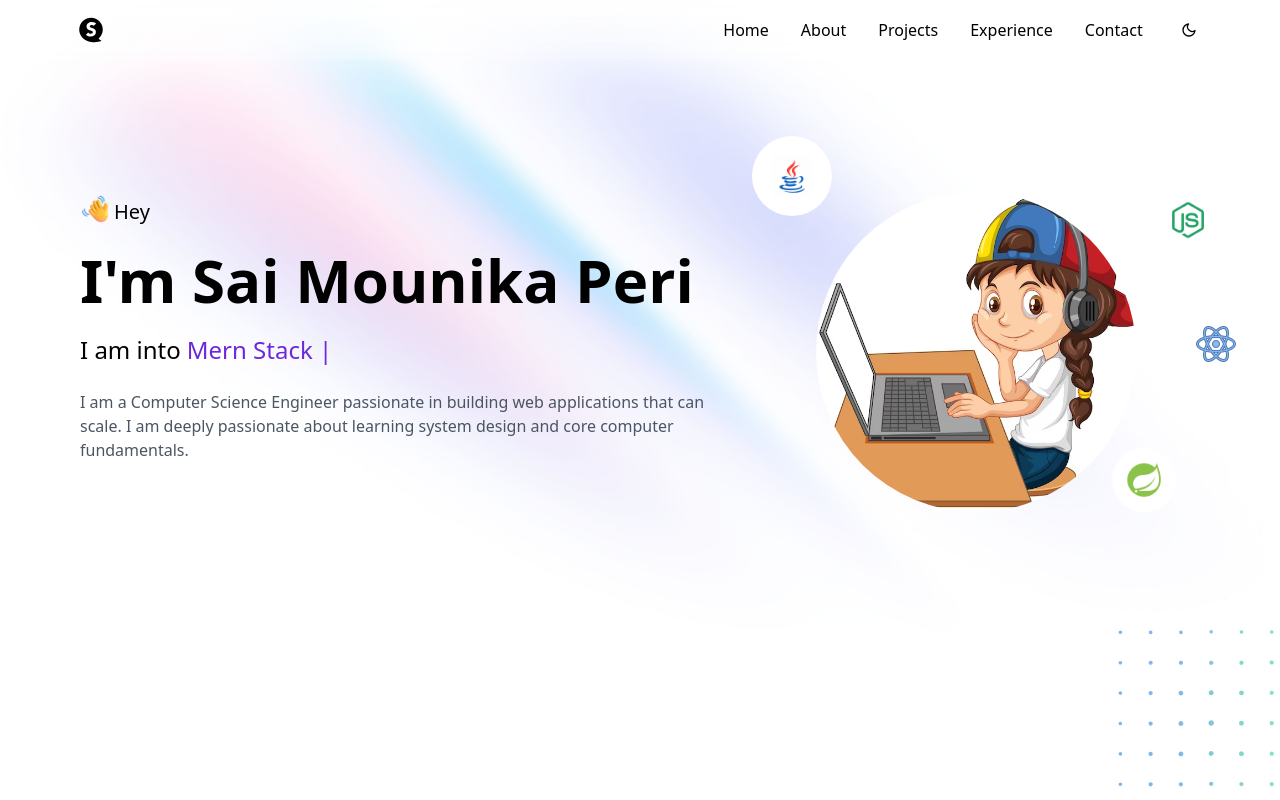
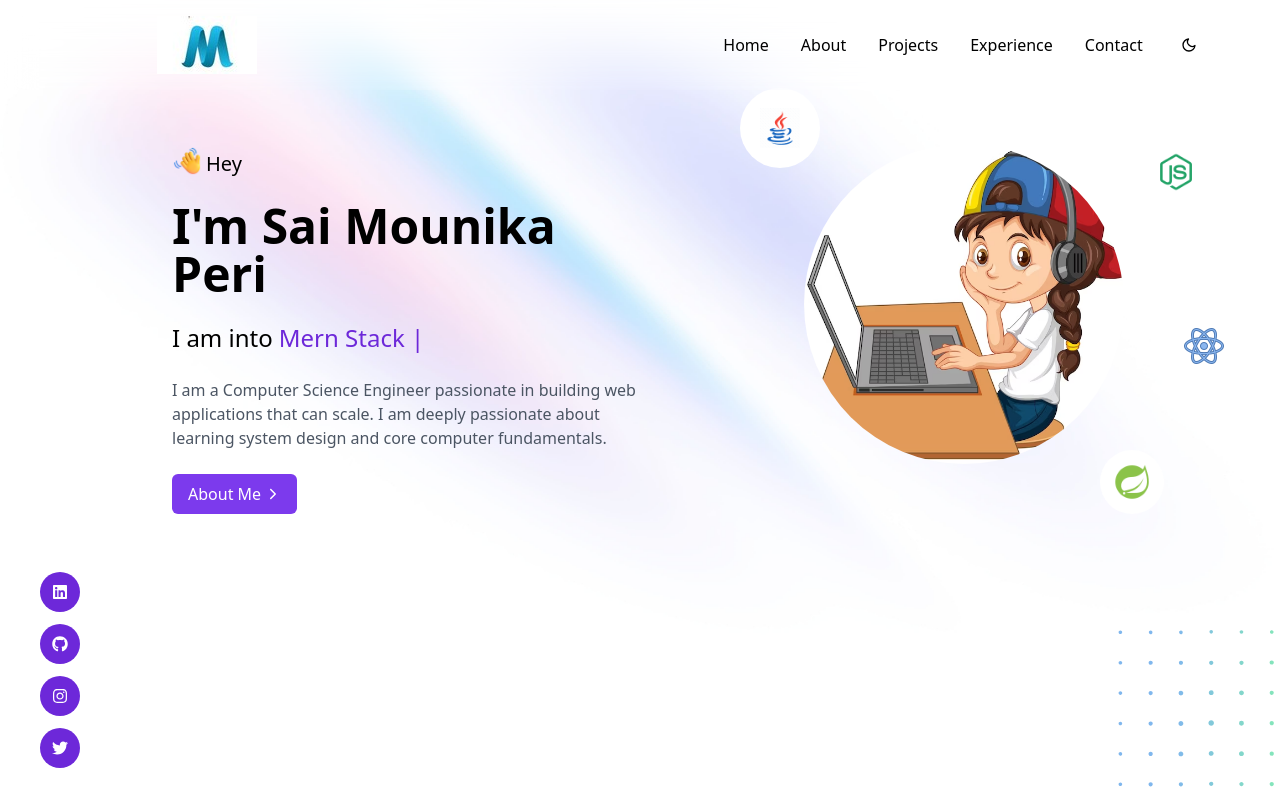
Before and after one commit to mounikaperi/view-my-portfolio, a React (Create React App) app: page / in a window 1280 px wide. Built offline with nearby package versions, Linux system fonts and the light colour scheme.

Commit message:
Working on Hero Component

```diff
--- a/src/components/Header.jsx
+++ b/src/components/Header.jsx
@@ -1,10 +1,10 @@
-import React, { useEffect, useState } from 'react';
-import { FaSpeakap } from "react-icons/fa";
+import React, { useEffect, useState } from "react";
+import NameInitialLogo from '../images/NameInitialLogo.jpg'
 import { FiMoon, FiSun } from "react-icons/fi";
 import { CgMenuRight, CgClose } from "react-icons/cg";
-import { DARK_THEME, LIGHT_THEME, NAVS } from '../utils/constants';
+import { DARK_THEME, LIGHT_THEME, NAVS } from "../utils/constants";
 import { Link } from "react-router-dom";
-import { Link as ScrollLink } from 'react-scroll';
+import { Link as ScrollLink } from "react-scroll";
 
 function Header() {
   const [navCollapse, setNavCollapse] = useState(true);
@@ -14,59 +14,58 @@ function Header() {
     const updateScroll = () => {
       window.scrollY >= 90 ? setScroll(true) : setScroll(false);
     };
-    window.addEventListener('scroll', updateScroll);
+    window.addEventListener("scroll", updateScroll);
   }, []);
   return (
-    <div>
     <header className={`backdrop-filter backdrop-blur-lg
       ${scroll ? 'border-b bg-white bg-opacity-40' : 'border-b-0'} dark:bg-grey-900 dark:bg-opacity-40
       border-gray-200 dark:border-b-0 z-30 min-w-full flex flex-col fixed`}>
-          <nav className='lg:w-11/12 2xl:w-4/5 w-full md:px-6 2xl:px-0 mx-auto py-4 hidden sm:flex
-            items-center justify-between'>
-              <Link to={'/'} className='exl:ml-6 hover:text-violet-700 hover:dark:text-violet-500
+        <nav className='lg:w-11/12 2xl:w-4/5 w-full md:px-6 2xl:px-0 mx-auto py-4 hidden sm:flex items-center
+          justify-between'>
+            <Link href={'/'} className='px-20 2xl:ml-6 hover:text-violet-700 hover:dark:text-violet-500
               transition-colors duration-300'>
-                <FaSpeakap size={28} />
+                <img src={NameInitialLogo} />
             </Link>
             <ul className='flex items-center gap-8'>
                 { NAVS.map((currentNav, uniqueKey) => (
                     <li key={uniqueKey}>
-                    <ScrollLink className='hover:text-violet-700 hover:dark:text-violet-500 tansition-colors
-                      capitalize cursor-pointer' to={currentNav} offset={-60} smooth={true} duration={500}
-                      isDynamic={true}>
+                        <ScrollLink className='hover:text-violet-700 hover:dark:text-violet-500
+                          transition-colors capitalize cursor-pointer' to={currentNav} offset={-60} smooth={true}
+                          duration={500} isDynamic={true}>
                             {currentNav}
                         </ScrollLink>
                     </li>
                 ))}
-                <span onClick={() => setTheme(theme === DARK_THEME ? LIGHT_THEME: DARK_THEME)} className='hover:bg-gray-100
+                <span onClick={() => setTheme(theme === 'dark' ? 'light' : 'dark')} className='hover:bg-gray-100
                   hover:dark:bg-violet-700 p-1.5 rounded-full cursor-pointer transition-colors'>
-                    { theme === DARK_THEME ? <FiSun />: <FiMoon /> }
+                    {theme === 'dark' ? <FiSun /> : <FiMoon />}
                 </span>
             </ul>
         </nav>
         <nav className='p-4 flex sm:hidden items-center justify-between'>
-            <FaSpeakap size={28} />
+          <img src={NameInitialLogo} width={200} height={200} />
           <div className='flex items-center gap-4'>
-              <span onClick={() => setTheme(theme === DARK_THEME ? LIGHT_THEME: DARK_THEME)} className='bg-gray-100 dark:bg-violet-700
-                p-1.5 rounded-full cursor-pointer transaction-colors'>
-                  { theme === DARK_THEME ? <FiSun /> : <FiMoon /> }
+            <span onClick={() => setTheme(theme === 'dark' ? 'light' : 'dark')} className='bg-gray-100
+              dark:bg-violet-700 p-1.5 rounded-full cursor-pointer transition-colors'>
+              {theme === 'dark' ? <FiSun /> : <FiMoon />}
             </span>
-              <CgMenuRight size={20} onClick={() => setNavCollapse(false)}/>
+            <CgMenuRight size={20} onClick={() => setNavCollapse(false)} />
           </div>
         </nav>
         <div className={`flex min-h-screen w-screen absolute md:hidden top-0
           ${!navCollapse ? 'right-0' : 'right-[-100%]'} bottom-0 z-50 ease-in duration-300`}>
-              <div className='w-1/4' onClick={() => setNavCollapse(true)}></div>
-              <div className='flex flex-col p-4 gap-5 bg-gray-100/95 backdrop-filter backdrop-blur-sm
-                dark:bg-grey-900/95 w-3/4'>
+          <div className="w-1/4" onClick={() => setNavCollapse(true)}></div>
+          <div className="flex flex-col p-4 gap-5 bg-gray-100/95 backdrop-filter backdrop-blur-sm
+            dark:bg-grey-900/95 w-3/4">
           <CgClose className='self-end my-2' size={20} onClick={() => setNavCollapse(true)} />
-                  { NAVS.slice(0, 4).map((currentNav) => (
+            {NAVS.slice(0, 4).map((currentNav) => (
               <ScrollLink key={currentNav} className='hover:text-purple-600 py-1.5 px-4 rounded
-                      transaction-colors capitalize cursor-pointer' to={currentNav} offset={-60}
-                      smooth={true} duration={500} isDynamic={true} onClick={() => setNavCollapse(true)}>
+                transition-colors capitalize cursor-pointer' to={currentNav} offset={-60} smooth={true}
+                duration={500} isDynamic={true} onClick={() => setNavCollapse(true)}>
                   {currentNav}
               </ScrollLink>
             ))}
-                  <ScrollLink to="contact" offset={-60} smooth={true} duration={500}
+            <ScrollLink to='contact' offset={-60} smooth={true} duration={500}
               onClick={() => setNavCollapse(true)} className='px-6 py-1.5 rounded-md bg-violet-600
               hover:bg-violet-700 text-white text-center'>
                 Contact
@@ -74,8 +73,7 @@ function Header() {
           </div>
         </div>
     </header>
-    </div>
   )
 }
 
-export default Header
+export default Header;
--- a/src/components/Hero.jsx
+++ b/src/components/Hero.jsx
@@ -1,6 +1,6 @@
 import React from 'react'
 import { useState } from 'react'
-import { DARK_THEME, LIGHT_THEME, SHORT_DESCRIPTION, TITLES } from '../utils/constants';
+import { DARK_THEME, LIGHT_THEME, NAME, SHORT_DESCRIPTION, TITLES } from '../utils/constants';
 import imageUrl from '../images/herobgc.jpg';
 import wavingHand from '../images/waving-hand.gif';
 import profileImageUrl from '../images/girl-with-laptop-table-white-background_1308-52074.jpg';
@@ -10,66 +10,54 @@ import techStackImage3 from '../images/icons8-react-80.png';
 import techStackImage4 from '../images/icons8-spring-boot-48.png';
 import TypewriterComponent from 'typewriter-effect';
 import { IoIosArrowForward } from "react-icons/io";
-import { ScrollLink } from 'react-scroll';
+import { Link as ScrollLink } from 'react-scroll'
 
 function Hero() {
   const [theme] = useState(LIGHT_THEME);
   return (
-    <section id='home' className={`${theme === DARK_THEME && 'bg-grey-900'} relative min-h-screen w-full
+    <section id='home' className={`${theme === 'dark' && "bg-grey-900"} relative min-h-screen w-full
       mx-auto overflow-hidden`}>
-        <div className='absolute -z-10 min-h-screen h-full w-full'>
-          <img src={imageUrl} layout="fill" objectFit="cover" loading="lazy" className="object-bottom"
-              quality={100} alt="" />
+        <div className="absolute -z-10 min-h-screen h-full w-full">
+          <img src={imageUrl} layout="fill" objectFit="cover" loading='lazy' className='object-bottom'
+            quality={100} alt={''} />
         </div>
-        <div className='py-16 lg:py-48 flex flex-col-reverse lg:flex-row justify-around gap-10 lg:gap-0'>
-          <div className='flex flex-col gap-4 md:gap-6 text-left lg:w-1/2 2xl:w-1/3 mx-4 md:mx-6 xl:mx-0'>
-            <div className='flex items-center gap-1'>
-                <img unoptimized={true} alt="waving-hand" width={30} height={30} src={wavingHand} />
-                <p className='text-lg md:text-xl mt-2 md:mt-1.5'>Hey</p>
+        <div className="px-4 py-16 lg:py-36 flex flex-col-reverse lg:flex-row justify-around gap-4 lg:gap-0">
+          <div className="lg:px-20 flex flex-col gap-4 md:gap-6 text-left lg:w-1/2 2xl:w-1/3 mx-8 md:mx-6 xl:mx-0">
+            <div className="flex items-center gap-1">
+              <img unoptimized={true} alt='waving-hand' width={30} height={30} src={wavingHand} />
+              <p className="text-lg md:text-xl mt-2 md:mt-1.5">Hey</p>
             </div>
-            <h1 className='text-4xl md:text-6xl font-bold relative'>I&apos;m Sai Mounika Peri</h1>
-            <div className='flex flex-row items-start md:items-center gap-1.5'>
-              <h2 className='text-lg md:text-2xl'>I am into</h2>
-              <TypewriterComponent
-                options={{strings: TITLES, autoStart: true, loop:true, deleteSpeed: 50, delay:50,
-                  wrapperClassName: 'text-violet-700 dark:text-violet-600 text-lg md:text-2xl font-medium',
-                  cursorClassName: 'text-violet-700 dark:text-violet-600 text-lg md:text-2xl'
+            <h1 className="text-4xl md:text-5xl font-bold relative">I&apos;m {NAME}</h1>
+            <div className="flex flex-row items-start md:items-center gap-1.5">
+              <h3 className="text-lg md:text-2xl">I am into</h3>
+              <TypewriterComponent options={{ strings: TITLES, autoStart: true, loop: true, deleteSpeed: 50,
+                wrapperClassName: "text-violet-700 dark:text-violet-600 text-lg md:text-2xl font-medium",
+                delay: 50, cursorClassName: "text-violet-700 dark:text-violet-600 text-lg md:text-2xl"
                 }} />
             </div>
-            <p className='text-sm md:text-base text-gray-600 dark:text-gray-300'>
-              {SHORT_DESCRIPTION}
-            </p>
-            <ScrollLink className='w-fit text-sm md:text-base py-2 px-4 cursor-pointer flex items-center
+            <p className='text-sm md:text-base text-gray-600 dark:text-gray-300'>{SHORT_DESCRIPTION}</p>
+            <ScrollLink className="w-fit text-sm md:text-base py-2 px-4 cursor-pointer flex items-center
               gap-1 rounded-md bg-violet-600 hover:bg-violet-700 dark:bg-violet-700 hover:dark:bg-violet-800
-              transition-colors group text-white' to={'about'} offset={-60} smooth={true} duration={500}
-              isDynamic={true}>
-                About Me
-                <IoIosArrowForward className='group-hover:translate-x-1 transition-transform'/>
+              transition-colors group text-white" to={'about'} offset={-60} smooth={true} duration={500}
+              isDynamic={true}>About Me
+                <IoIosArrowForward className='group-hover:translate-x-1 transition-transform' />
             </ScrollLink>
           </div>
-          <div className='relative mx-auto lg:mx-0 mt-12 md:mt-16 lg:mt-0'>
-            <div className='w-56 h-56 md:w-80 md:h-80 lg:-translate-x-16'>
-              <img alt='avatar' width={1000} height={1000} className='rounded-full w-full h-full object-cover'
-                src={profileImageUrl} />
+          <div className="relative mx-auto lg:mx-0 mt-12 md:mt-16 lg:mt-0">
+            <div className="w-56 h-56 md:w-80 md:h-80 lg:-translate-x-16">
+              <img alt='avatar' width={1000} height={1000} className="rounded-full w-full h-full object-cover" src={profileImageUrl} />
             </div>
-            <div className='absolute grid -top-6 -left-12 lg:-top-14 lg:-left-32 w-16 h-16 md:w-20 md:h-20
-              bg-white dark:bg-grey-800 rounded-full place-items-center hover:shadow-lg transition-shadow'>
-                <img alt='tech-stack' className='h-8 w-8 md:h-10 md:w-10 object-cover' src={techStackImage1}
-                  width={100} height={100} />
+            <div className="absolute grid -top-6 -left-12 lg:-top-14 lg:-left-32 w-16 h-16 md:w-20 md:h-20 bg-white dark:bg-grey-800 rounded-full place-items-center hover:shadow-lg transition-shadow">
+              <img alt='tech-stack' className="h-8 w-8 md:h-10 md:w-10 object-cover" src={techStackImage1} width={100} height={100} />
             </div>
-            <div className='absolute grid top-0 -right-12 lg:-right-4 w-14 h-14 bg-white dark:bg-grey-800
-              rounded-full place-items-center hover:shadow-lg transition-shadow'>
-                <img alt='tech-stack' className='h-8 w-8 md:h-10 md:w-10 object-cover' src={techStackImage2}
-                  width={100} height={100} />
+            <div className="absolute grid top-0 -right-12 lg:-right-4 w-14 h-14 bg-white dark:bg-grey-800 rounded-full place-items-center hover:shadow-lg transition-shadow">
+              <img alt='tech-stack' className="h-8 w-8 md:h-10 md:w-10 object-cover" src={techStackImage2} width={100} height={100} />
             </div>
-            <div className='absolute grid bottom-[4rem] md:bottom-24 -right-16 md:-right-20
-              lg:bottom-[8.5rem] lg:-right-12 w-12 h-12 md:w-16 md:h-16 bg-white dark:bg-grey-800
-              rounded-full place-items-center hover:shadow-lg transition-shadow'>
-                <img alt='tech-stack' className='h-6 w-6 md:h-10 md:w-10 object-cover' src={techStackImage3} />
+            <div className="absolute grid bottom-[4rem] md:bottom-24 -right-16 md:-right-20 lg:bottom-[8.5rem] lg:-right-12 w-12 h-12 md:w-16 md:h-16 bg-white dark:bg-grey-800 rounded-full place-items-center hover:shadow-lg transition-shadow">
+              <img alt='tech-stack' className="h-6 w-6 md:h-10 md:w-10 object-cover" src={techStackImage3} width={100} height={100} />
             </div>
-            <div className='absolute grid -bottom-10 -right-8 lg:-bottom-0 lg:right-6 w-14 md:w-16 h-14
-              md:h-16 bg-white dark:bg-grey-800 rounded-full place-items-center hover:shadow-lg transition-shadow'>
-                <img alt='tech-stack' className='h-10 w-10 object-cover' src={techStackImage4} width={100} height={100}/>
+            <div className="absolute grid -bottom-10 -right-8 lg:-bottom-0 lg:right-6 w-14 md:w-16 h-14 md:h-16 bg-white dark:bg-grey-800 rounded-full place-items-center hover:shadow-lg transition-shadow">
+              <img alt='tech-stack' className="h-10 w-10 object-cover" src={techStackImage4} width={100} height={100} />
             </div>
           </div>
         </div>
@@ -77,5 +65,4 @@ function Hero() {
     </section>
   )
 }
-
 export default Hero
--- a/src/components/HomePage.jsx
+++ b/src/components/HomePage.jsx
@@ -1,11 +1,13 @@
 import Header from "./Header";
 import Hero from "./Hero";
+import Socials from "./Socials";
 
 export const HomePage = () => {
   return (
     <>
-    <Header />
-    <Hero />
+      <Header />
+      <Hero />
+      <Socials />
     </>
   );
 }
--- /dev/null
+++ b/src/components/Socials.jsx
@@ -0,0 +1,25 @@
+import React from "react";
+import { getSocialDetails } from "../utils/commonUtils";
+import * as Fa from 'react-icons/fa';
+import { Link } from "react-router-dom";
+
+function Socials() {
+  const socials = getSocialDetails();
+  return (
+    <section id='socials' className="fixed xl:bottom-8 xl:left-10 2xl:bottom-10 2xl:left-10 hidden
+      lg:flex flex-col gap-3 z-20">
+      {socials.map((currentSocial) => {
+        return (
+          <Link href={currentSocial.link} target="_blank" rel="noreferrer" key={currentSocial.icon}
+            className="grid place-items-center p-3 hover:animate-bounce rounded-full bg-violet-700 text-white">
+            {
+              React.createElement(Fa[`${currentSocial.icon}`])
+            }
+          </Link>
+            )
+        })}
+    </section>
+  )
+}
+
+export default Socials;
--- /dev/null
+++ b/src/utils/commonUtils.js
@@ -0,0 +1,20 @@
+exports.getSocialDetails = () => {
+  return [
+    {
+      "icon": "FaLinkedin",
+      "link": "https://www.linkedin.com/in/saimounikaperi/"
+    },
+    {
+      "icon": "FaGithub",
+      "link": "https://github.com/mounikaperi/"
+    },
+    {
+      "icon": "FaInstagram",
+      "link": "https://www.instagram.com/mounikaperi/"
+    },
+    {
+      "icon": "FaTwitter",
+      "link": "https://twitter.com/jhondoe"
+    }
+  ]
+}
--- a/src/utils/constants.js
+++ b/src/utils/constants.js
@@ -3,3 +3,4 @@ exports.LIGHT_THEME='light';
 exports.NAVS = ['home', 'about', 'projects', 'experience', 'contact'];
 exports.TITLES = ['Full Stack Development', 'Mern Stack Development'];
 exports.SHORT_DESCRIPTION= 'I am a Computer Science Engineer passionate in building web applications that can scale. I am deeply passionate about learning system design and core computer fundamentals.'
+exports.NAME='Sai Mounika Peri'
```
Also changed, not shown: src/images/NameInitialLogo.jpg (added). Lines whose indentation alone changed are shown as unchanged.
